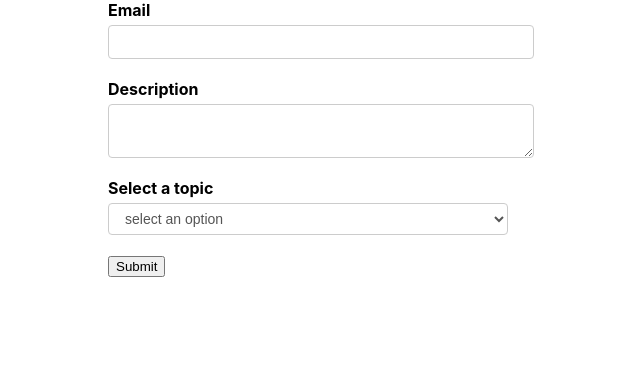
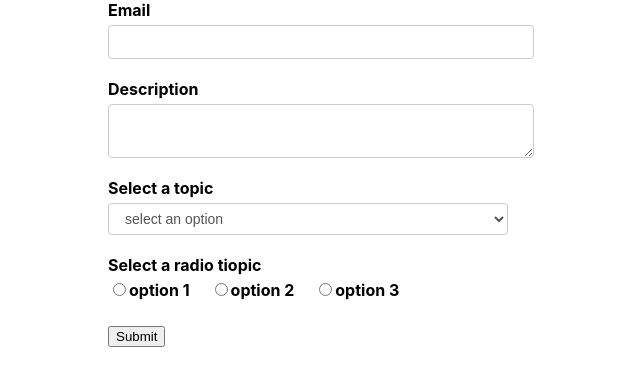
Before and after one commit to pashinde-ee/formik-controls-demo, a React (Create React App) app: page / in a window 1280 px wide. Shown: the top 386 px of the page, without its empty margins (319-959 px from the left). Built offline with nearby package versions, Linux system fonts and the light colour scheme.

Commit message:
added radio buttons

```diff
--- a/src/components/FormikControl.js
+++ b/src/components/FormikControl.js
@@ -1,5 +1,6 @@
 import React from 'react';
 import Input from './Input';
+import RadioButtons from './RadioButtons';
 import Select from './Select';
 import TextArea from './TextArea';
 
@@ -14,7 +15,7 @@
         case 'select':
             return <Select {...rest} />;
         case 'radio':
-            return null;
+            return <RadioButtons {...rest} />;
         case 'checkbox':
             return null;
         case 'date':
--- /dev/null
+++ b/src/components/RadioButtons.js
@@ -0,0 +1,37 @@
+import { ErrorMessage, Field } from 'formik';
+import React from 'react';
+import TextError from './TextError';
+
+function RadioButtons(props) {
+
+    const {label, name, options, ...rest } = props;
+
+    return (
+        <div className="form-control">
+            <label >{label}</label>
+            <Field name={name} {...rest}>
+                {
+                    ({field}) => {
+                        return options.map(option => {
+                            return (
+                                <React.Fragment key={option.key}>
+                                    <input
+                                        type="radio"
+                                        id={option.value}
+                                        {...field}
+                                        value={option.value}
+                                        checked={field.value === option.value}
+                                    />
+                                    <label htmlFor={option.value}>{option.key}</label>
+                                </React.Fragment>
+                            );
+                        })
+                    }
+                }
+            </Field>
+            <ErrorMessage name={name} component={TextError} />
+        </div>
+    );
+};
+
+export default RadioButtons;
--- a/src/components/formikContainer.js
+++ b/src/components/formikContainer.js
@@ -11,15 +11,23 @@
         {key: 3, value: "option 3"}
     ];
 
+    const radioOptions = [
+        {key: "option 1", value: "roption 1"},
+        {key: "option 2", value: "roption 2"},
+        {key: "option 3", value: "roption 3"}
+    ];
+
     const initialValues = {
         email: "",
         description: "",
-        selectOption: ""
+        selectOption: "",
+        radioOption: ""
     };
     const validationSchema = Yup.object({
         email: Yup.string().required('Email is required').email('Invalid email'),
         description: Yup.string().required('description is required'),
-        selectOption: Yup.string().required('description is required')
+        selectOption: Yup.string().required('select option is required'),
+        radioOption: Yup.string().required('radio option is required')
     });
     const onSubmit = (values) => console.log(values);
     return (
@@ -33,6 +41,7 @@
                     <FormikControl control="input" type="email" label="Email" name="email"/>
                     <FormikControl control="textarea" label="Description" name="description"/>
                     <FormikControl control="select" label="Select a topic" name="selectOption" options={options}/>
+                    <FormikControl control="radio" label="Select a radio tiopic" name="radioOption" options={radioOptions}/>
                     <button type="submit">Submit</button>
                 </Form>
             }
```
